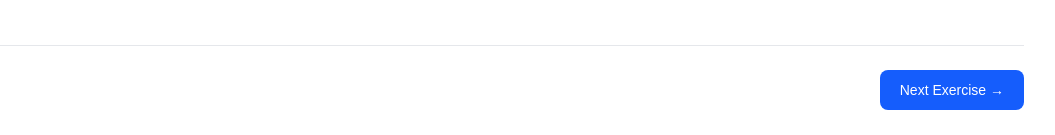
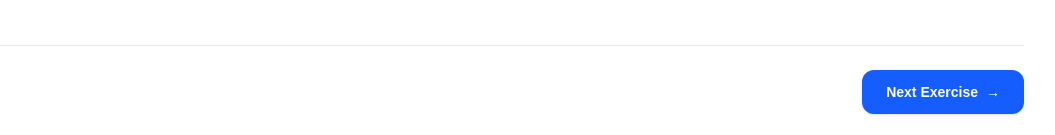
Before and after one commit to thanukaSitecore/sitecoreai-guideline, a Next.js app: page /login in a window 1280 px wide. Shown: the part 2131-2266 px from the top of the page, without its empty margins (128-1183 px from the left). Built offline with nearby package versions, Linux system fonts and the light colour scheme.

Commit message:
Enhance ExerciseNav styling for improved UI consistency and user experience

```diff
--- a/components/ExerciseNav.tsx
+++ b/components/ExerciseNav.tsx
@@ -30,9 +30,10 @@ export default function ExerciseNav() {
       {prevRoute ? (
         <Link
           href={prevRoute}
-          className="inline-flex items-center gap-2 rounded-lg bg-slate-100 px-5 py-2.5 text-sm font-medium text-slate-700 hover:bg-slate-200"
+          className="group inline-flex items-center gap-2 rounded-xl border border-slate-300 bg-white px-6 py-3 text-sm font-semibold text-slate-700 shadow-sm transition-all duration-200 hover:border-slate-400 hover:bg-slate-50 hover:shadow-md active:scale-95"
         >
-          ← Previous Exercise
+          <span className="transition-transform duration-200 group-hover:-translate-x-1">←</span>
+          Previous Exercise
         </Link>
       ) : (
         <span />
@@ -40,9 +41,10 @@ export default function ExerciseNav() {
       {nextRoute ? (
         <Link
           href={nextRoute}
-          className="inline-flex items-center gap-2 rounded-lg bg-blue-600 px-5 py-2.5 text-sm font-medium text-white hover:bg-blue-700"
+          className="group inline-flex items-center gap-2 rounded-xl bg-blue-600 px-6 py-3 text-sm font-semibold text-white shadow-sm transition-all duration-200 hover:bg-blue-700 hover:shadow-md active:scale-95"
         >
-          Next Exercise →
+          Next Exercise
+          <span className="transition-transform duration-200 group-hover:translate-x-1">→</span>
         </Link>
       ) : (
         <span />
```
